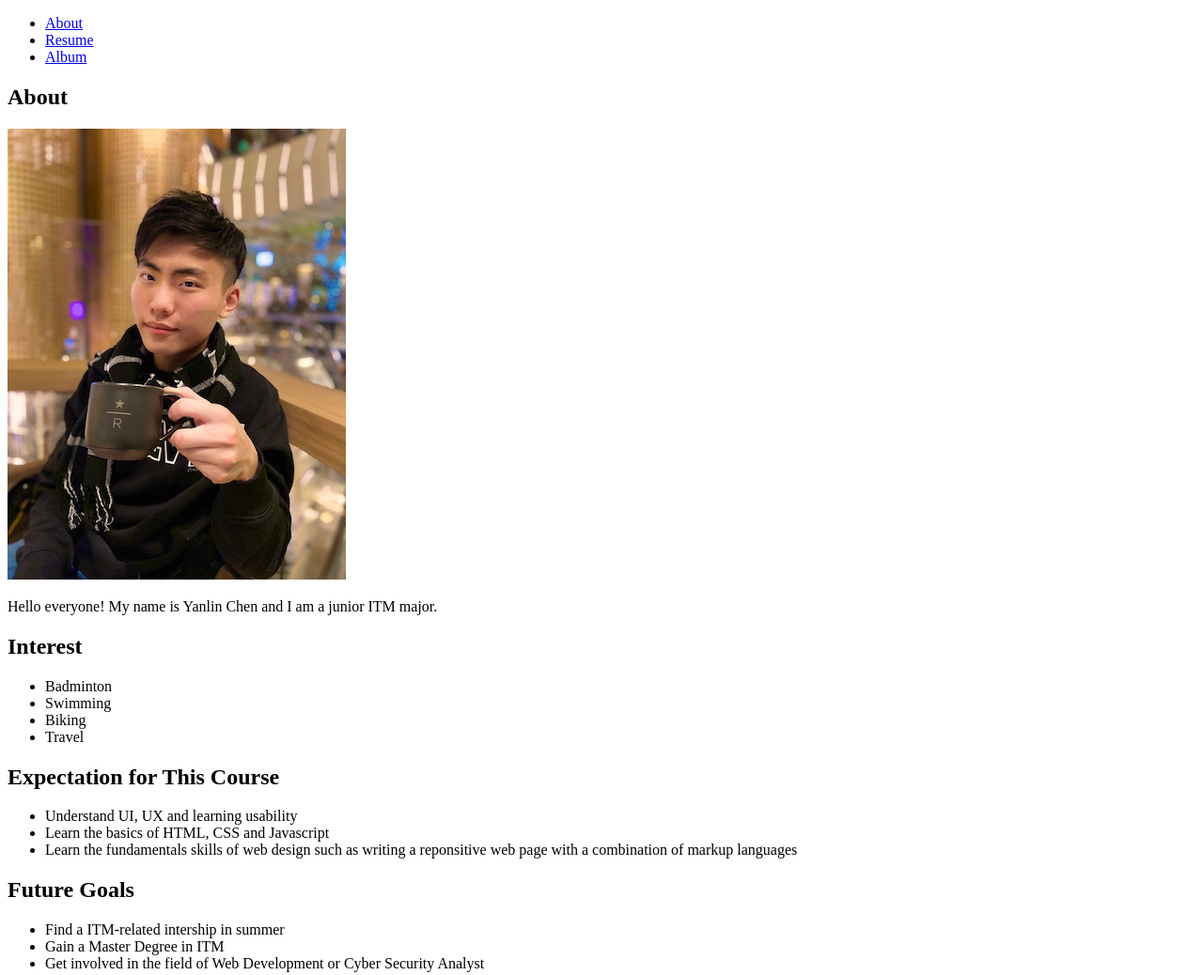
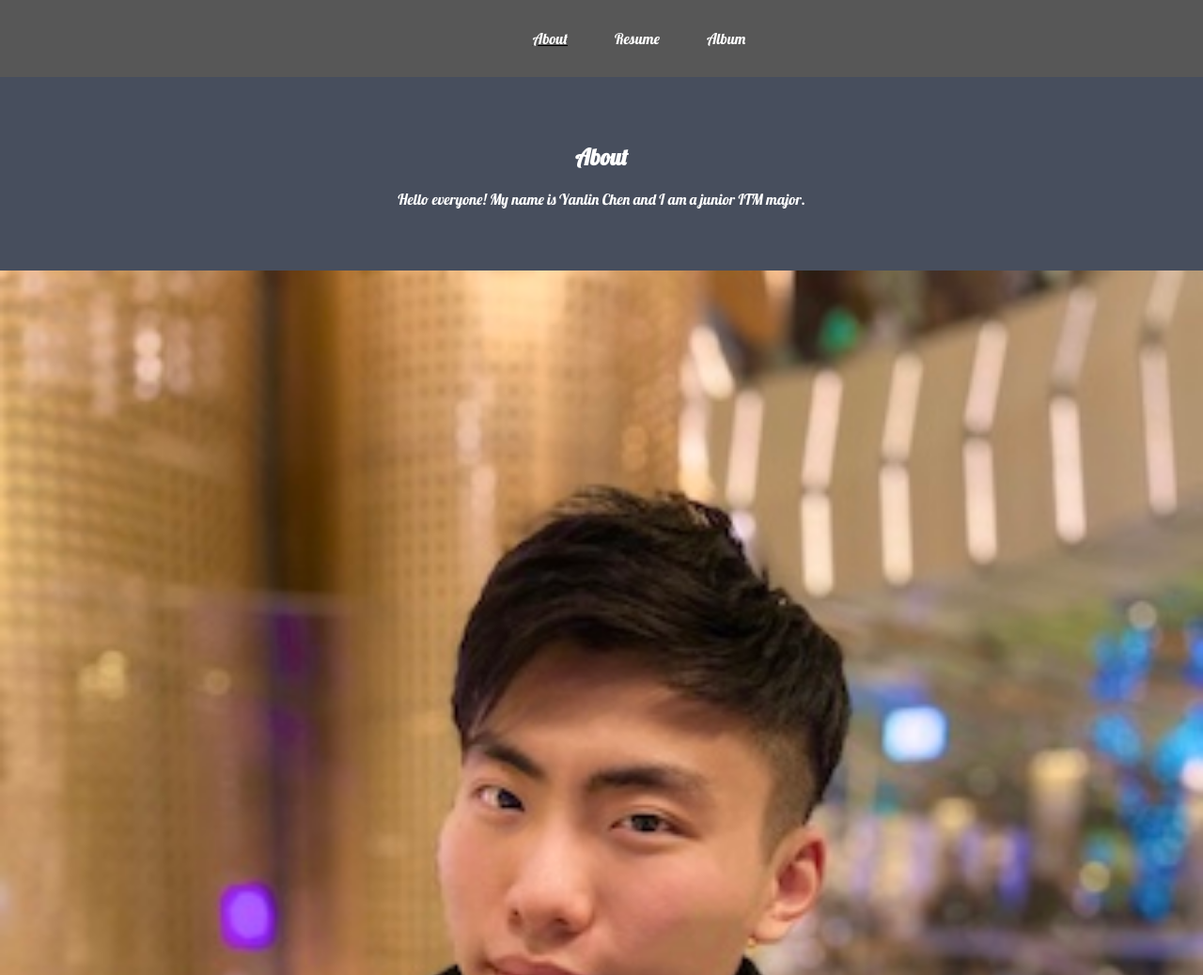
Before and after one commit to ychen304/Project2, a plain HTML site: page index.html in a window 1280 px wide. Shown: the top 1038 px of the page at 94% size. Drawn offline with Linux system fonts and the light colour scheme.

Commit message:
Add css to About page

```diff
--- a/css/style.css
+++ b/css/style.css
@@ -1 +1,79 @@
-asd
+#main-navbar
+{
+	background-color: #575757;
+	overflow: hidden;
+	width: 100%;
+}
+
+#navbar-container
+{
+	float: left;
+	width: 100%;
+	position: relative;
+}
+
+#main-navbar ul
+{
+	list-style-type: none;
+	margin: 1;
+	padding: 1;
+    left: 50%;
+ 	float: left;
+ 	position: relative;
+}
+
+#main-navbar ul li
+{
+    display: block;
+ 	float: left;
+ 	right: 50%;
+ 	position: relative;
+}
+
+#main-navbar ul li a
+{
+	display: block;
+	padding: 15px 25px;
+	color: #fff;
+	text-decoration: none;
+}
+
+
+#main-navbar ul li a:hover
+{
+	background-color: #696969;
+}
+
+#main-navbar #onpage
+{
+ 	text-decoration: underline;
+}
+
+body {
+  font-family: 'Lobster', cursive;
+  margin: 0;
+}
+
+.about-section {
+  padding: 50px;
+  text-align: center;
+  background-color: #474e5d;
+  color: white;
+}
+
+.container {
+  padding: 0px 20px;
+    text-align: center;
+
+
+}
+
+.container::after, .row::after {
+  content: "";
+  clear: both;
+  display: table;
+}
+
+.title {
+  color: grey;
+}
--- a/index.html
+++ b/index.html
@@ -2,46 +2,72 @@
 <html lang = "en">
 <head>
 	<meta charset = "UTF-8">
-	<title> Project 1 </title>
+	<title> Project 2 </title>
+	<link rel="stylesheet" href="css/style.css">
+    <link rel="stylesheet" type="text/css" href="css/normalize.css">
+    <link rel = "preconnect" href="https://fonts.gstatic.com">
+	<link href = "https://fonts.googleapis.com/css2?family=Poppins&display=swap" rel="stylesheet">
+	<link rel="preconnect" href="https://fonts.gstatic.com">
+	<link href="https://fonts.googleapis.com/css2?family=Lobster&display=swap" rel="stylesheet">
 </head>
 
 <body>
 	<header>
-		<nav>
-			<ul>
-				<li> <a href = "index.html" > About </a> </li>
-				<li> <a href = "resume.html" > Resume </a> </li>
-				<li> <a href = "album.html" > Album </a> </li>
+		<nav id = "main-navbar">
+			<div id = "navbar-container">
+				<ul>
+					<li id = "onpage"> <a href = "index.html" > About </a> </li>
+					<li> <a href = "resume.html" > Resume </a> </li>
+					<li> <a href = "album.html" > Album </a> </li>
 
-			</ul>
+				</ul>
+			</div>
 		</nav>
 	</header>
 
+ <div class = "about-section">
 	<h2> About </h2>
-	<img src = "images/meyes.jpg" alt = "yesme">
 	<p> Hello everyone! My name is Yanlin Chen and I am a junior ITM major. </p>
+</div>
 
-	<h2> Interest </h2>
-		<ul>
-			<li> Badminton </li>
-			<li> Swimming </li>
-			<li> Biking </li>
-			<li> Travel </li>
-		</ul>
+    	<img src = "images/meyes.jpg" alt = "yesme" style="width:100%">
+    		<div class = "container">
+    			<h2> Yanlin Chen </h2>
+    			<p class="title"> ITM Junior </p>
+    		</div>
 
-	<h2> Expectation for This Course </h2>
-		<ul>
-			<li> Understand UI, UX and learning usability </li>
-			<li> Learn the basics of HTML, CSS and Javascript </li>
-			<li> Learn the fundamentals skills of web design such as writing a reponsitive web page with a combination of markup languages </li>
-		</ul>
+   <table>
+
+		<tr id = "row1">
+			<th colspan = "2"> </th>
+		</tr>
+
+		<tr id = "row2">
+			<th class = "columname" > Interest </th>
+			<th class = "columname" > Expectation </th>
+			<th class = "columname" > Future Goals </th>
+		</tr>
+
+		<tr id = "row3">
+			<td>  Badminton  </td>
+			<td> Understand UI, UX and learning usability </td>
+			<td> Find a ITM-related intership in summer </td>
+		</tr>
+
+		<tr id = "row4">
+			<td>  Swimming  </td>
+			<td> Learn the basics of HTML, CSS and Javascript </td>
+			<td> Gain a Master Degree in ITM </td>
+		</tr>
+
+		<tr id = "row5">
+			<td> Biking </td>
+			<td> Learn the fundamentals skills of web design such as writing a reponsitive web page with a combination of markup languages </td>
+			<td> Get involved in the field of Web Development or Cyber Security Analyst </td>
+		</tr>
+
+	</table>
 
 
-	<h2> Future Goals </h2>
-		<ul>
-			<li> Find a ITM-related intership in summer </li>
-			<li> Gain a Master Degree in ITM </li>
-			<li> Get involved in the field of Web Development or Cyber Security Analyst </li>
-		</ul>
 </body>
 </html>
```
Also changed, not shown: album.html (+15 -7 lines), resume.html (+15 -7 lines).
